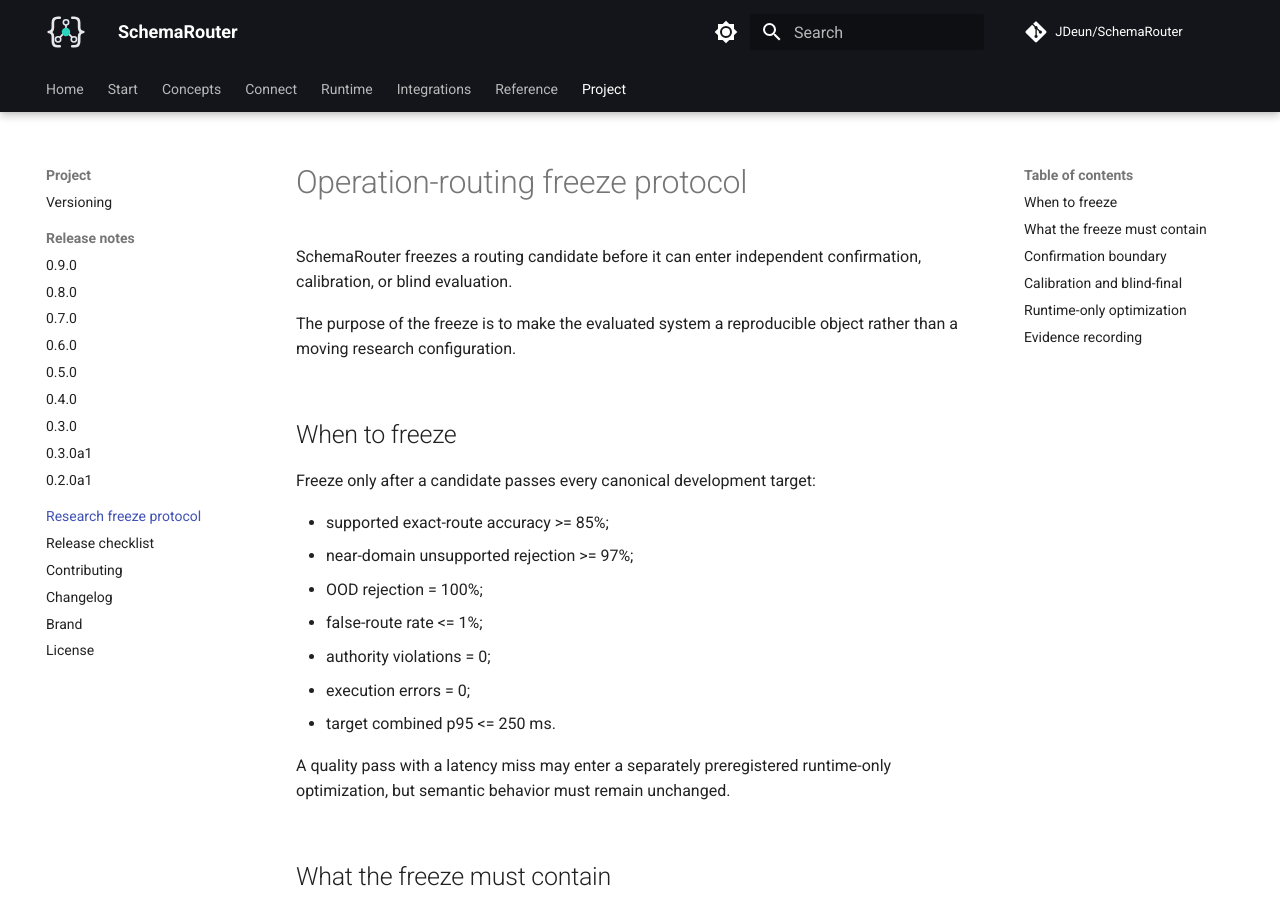
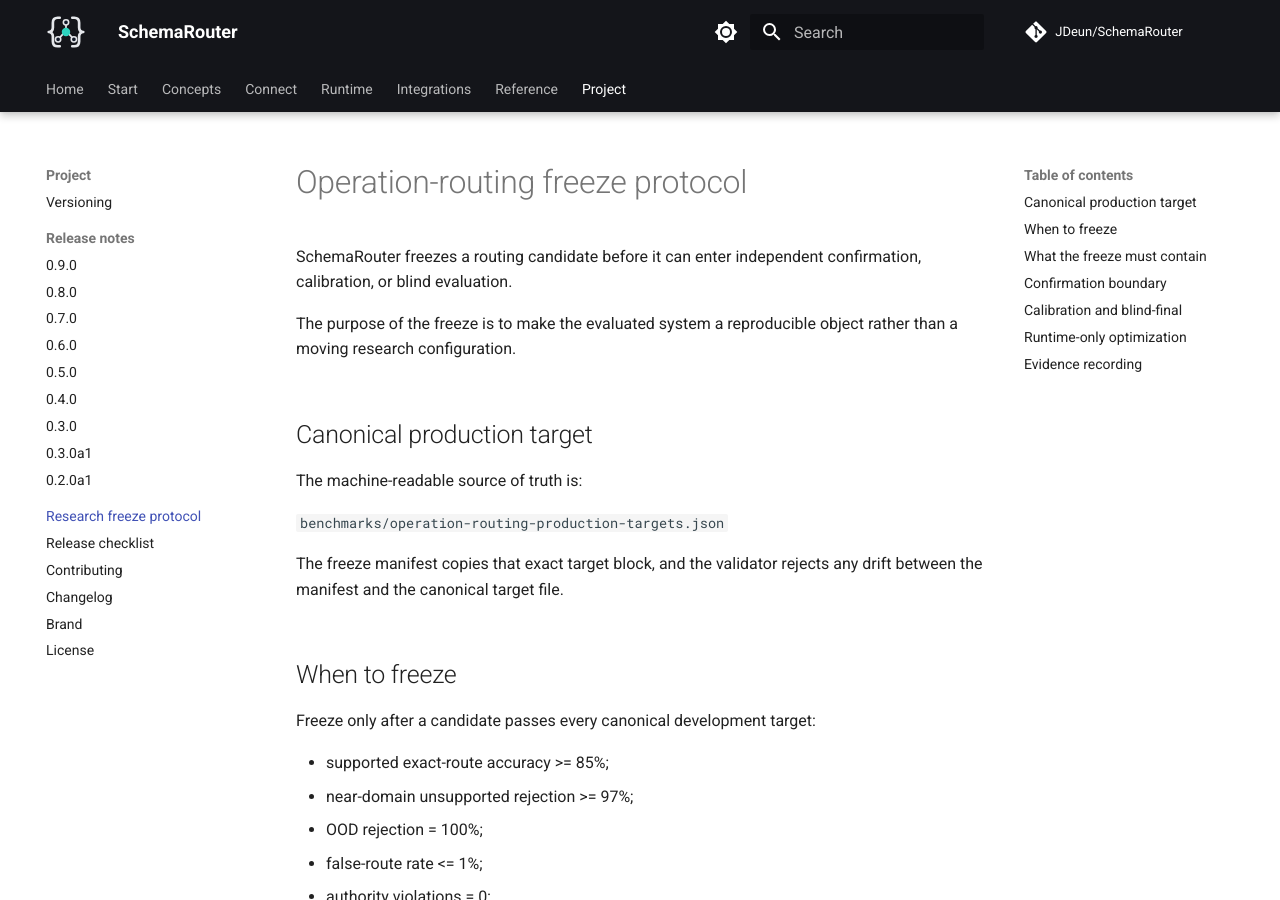
Before and after one commit to JDeun/SchemaRouter, an MkDocs documentation site: the page built from docs/research/operation-routing-freeze-protocol.md, in a window 1280 px wide and 900 px high. Built offline with MkDocs 1.6.1 and Material for MkDocs 9.7.7, drawn with Linux system fonts in a browser that asks for light colours; comment, search, counter and statistics services are not loaded.

Commit message:
docs: point freeze protocol at canonical target file

```diff
--- a/docs/research/operation-routing-freeze-protocol.md
+++ b/docs/research/operation-routing-freeze-protocol.md
@@ -5,6 +5,15 @@ or blind evaluation.
 
 The purpose of the freeze is to make the evaluated system a reproducible object rather than a moving
 research configuration.
+
+## Canonical production target
+
+The machine-readable source of truth is:
+
+`benchmarks/operation-routing-production-targets.json`
+
+The freeze manifest copies that exact target block, and the validator rejects any drift between the
+manifest and the canonical target file.
 
 ## When to freeze
 
```
